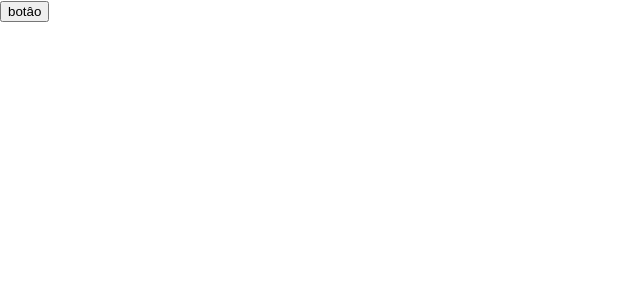
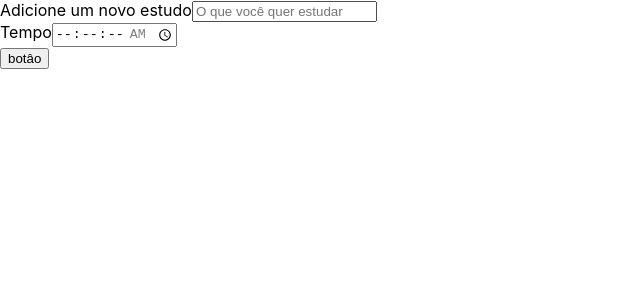
Before and after one commit to ph23013/alura-typeScript, a React (Create React App) app: page / in a window 1280 px wide. Shown: the top 300 px of the page, without its empty margins (0-640 px from the left). Built offline with nearby package versions, Linux system fonts and the light colour scheme; the HTML template or start-up script is replaced by a standard one.

Commit message:
criando componente formulario inicial

```diff
--- a/src/App.tsx
+++ b/src/App.tsx
@@ -1,10 +1,10 @@
 import React from 'react';
-import Botao from './componentes/botao';
+import Formulario from './componentes/formulario';
 
 function App() {
   return (
     <div className="App">
-      <Botao />
+      <Formulario />
     </div>
   );
 }
--- /dev/null
+++ b/src/componentes/formulario/index.tsx
@@ -0,0 +1,26 @@
+import React from "react";
+import Botao from "../botao";
+
+class Formulario extends React.Component {
+    render() {
+        return(
+            <form>
+                <div>
+                    <label htmlFor="tarefa">
+                        Adicione um novo estudo
+                    </label>
+                    <input type="text" name="tarefa" id="tarefa" placeholder="O que você quer estudar" required />
+                </div>
+                <div>
+                    <label htmlFor="tempo">
+                        Tempo
+                    </label>
+                    <input type="time" step="1" name="tempo" id="tempo" min="00:00:00" max="01:30:00" required />
+                </div>
+                <Botao />
+            </form>
+
+        )
+    }
+}
+export default Formulario;
```
